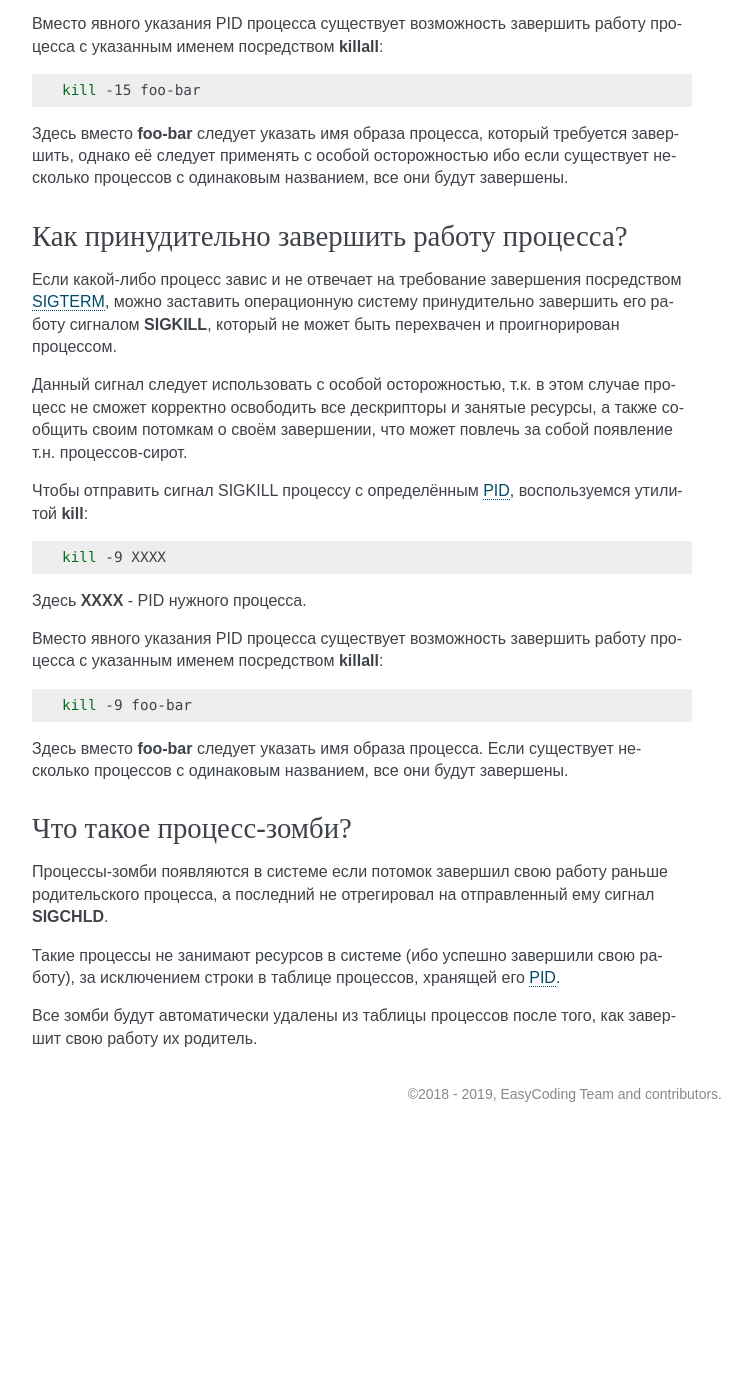
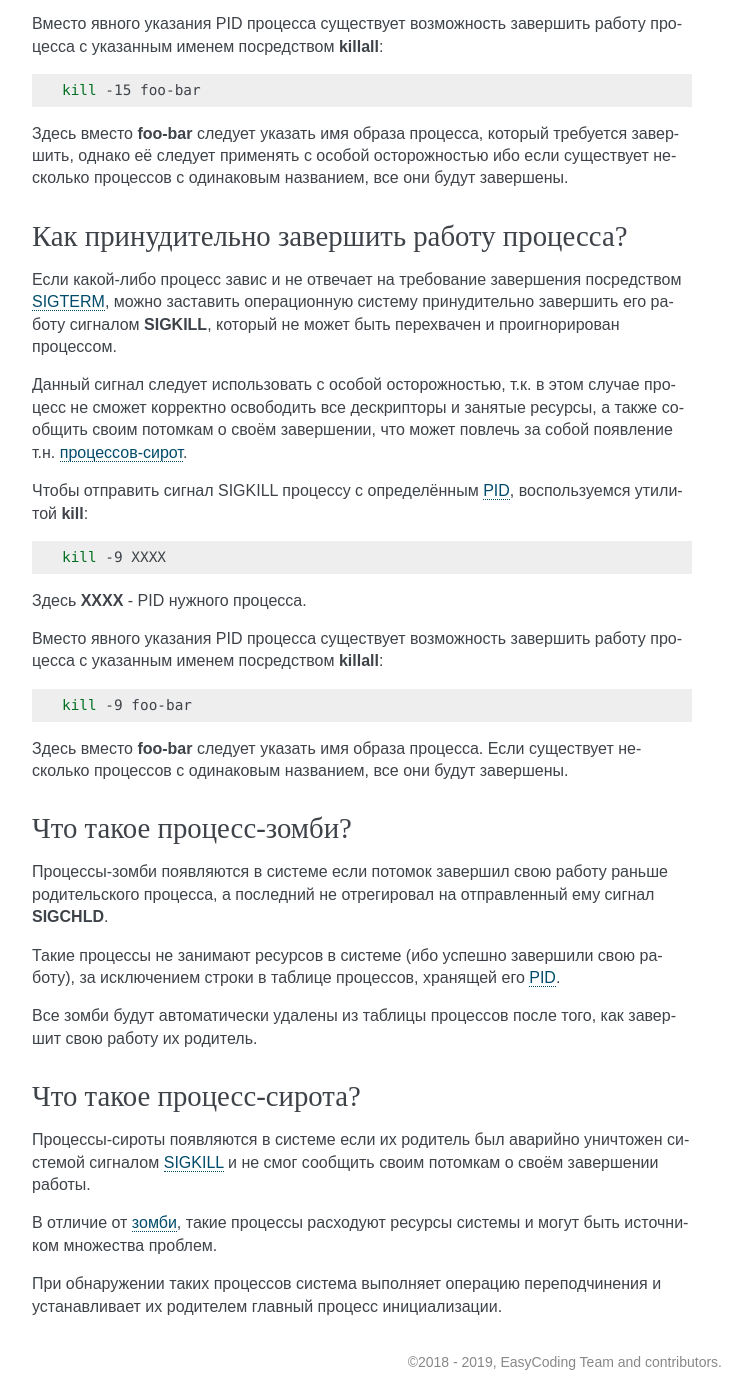
Before and after one commit to RussianFedora/FAQ, a Sphinx documentation site: the page built from source/administration.rst, in a window 1280 px wide and 1400 px high, scrolled down 13551 px. Shown: the whole window, without its empty margins (388-1140 px from the left). Built offline with Sphinx 7.4.7, drawn with Linux system fonts in a browser that asks for light colours; before the commit the page ends 14683 px from its top, so only the background shows below that; some of the changed text lies outside the part shown.

Commit message:
Added question about orphaned processes.

```diff
--- a/source/administration.rst
+++ b/source/administration.rst
@@ -828,7 +828,7 @@
 
 Если какой-либо процесс завис и не отвечает на требование завершения посредством :ref:`SIGTERM <kill-sigterm>`, можно заставить операционную систему принудительно завершить его работу сигналом **SIGKILL**, который не может быть перехвачен и проигнорирован процессом.
 
-Данный сигнал следует использовать с особой осторожностью, т.к. в этом случае процесс не сможет корректно освободить все дескрипторы и занятые ресурсы, а также сообщить своим потомкам о своём завершении, что может повлечь за собой появление т.н. процессов-сирот.
+Данный сигнал следует использовать с особой осторожностью, т.к. в этом случае процесс не сможет корректно освободить все дескрипторы и занятые ресурсы, а также сообщить своим потомкам о своём завершении, что может повлечь за собой появление т.н. :ref:`процессов-сирот <process-orphan>`.
 
 Чтобы отправить сигнал SIGKILL процессу с определённым :ref:`PID <get-pid>`, воспользуемся утилитой **kill**:
 
@@ -857,3 +857,15 @@
 Такие процессы не занимают ресурсов в системе (ибо успешно завершили свою работу), за исключением строки в таблице процессов, хранящей его :ref:`PID <get-pid>`.
 
 Все зомби будут автоматически удалены из таблицы процессов после того, как завершит свою работу их родитель.
+
+.. index:: process, orphan, sigkill
+.. _process-orphan:
+
+Что такое процесс-сирота?
+============================
+
+Процессы-сироты появляются в системе если их родитель был аварийно уничтожен системой сигналом :ref:`SIGKILL <kill-sigkill>` и не смог сообщить своим потомкам о своём завершении работы.
+
+В отличие от :ref:`зомби <process-zombie>`, такие процессы расходуют ресурсы системы и могут быть источником множества проблем.
+
+При обнаружении таких процессов система выполняет операцию переподчинения и устанавливает их родителем главный процесс инициализации.
```
Also changed, not shown: other parts of source/administration.rst (+1 -1 lines).
